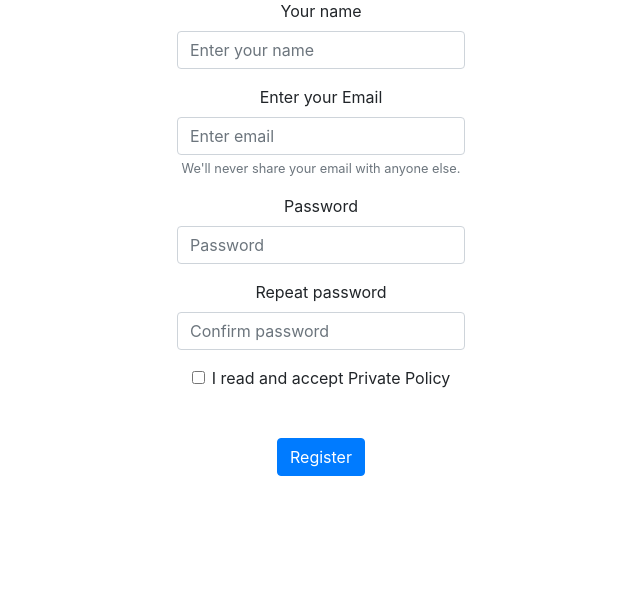
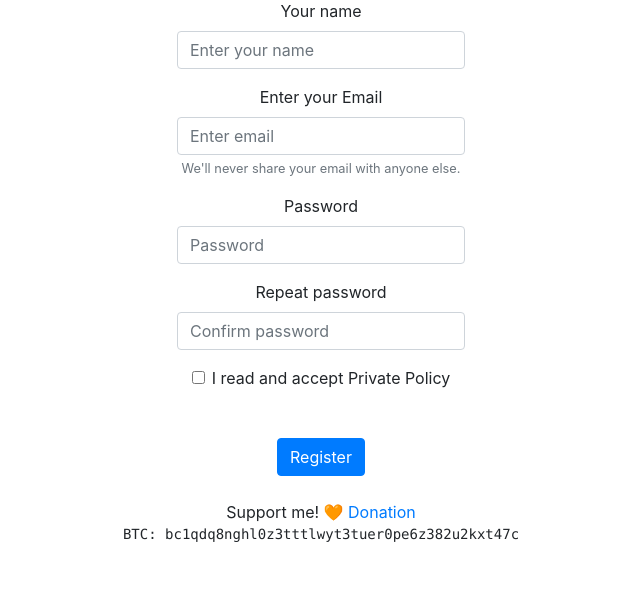
Before and after one commit to infnetdanpro/learn_cards, a Flask app: page /auth/register in a window 1280 px wide. Shown: the part 118-724 px from the top of the page, without its empty margins (319-959 px from the left). Run offline with Flask 2, Linux system fonts and the light colour scheme; some libraries are stand-ins or nearby versions.

Commit message:
Support links

```diff
--- a/main_app/templates/main/layout.html
+++ b/main_app/templates/main/layout.html
@@ -58,6 +58,12 @@
 
   {% block content %}{% endblock %}
 
+    <br>
+    <center>
+      Support me! 🧡 <a href="https://www.donationalerts.com/r/infnetdanpro">Donation</a><br>
+       <pre>BTC: bc1qdq8nghl0z3tttlwyt3tuer0pe6z382u2kxt47c</pre>
+    </center>
+
     <!-- Optional JavaScript -->
     <!-- jQuery first, then Popper.js, then Bootstrap JS -->
     <script src="https://cdnjs.cloudflare.com/ajax/libs/popper.js/1.12.9/umd/popper.min.js" integrity="sha384-ApNbgh9B+Y1QKtv3Rn7W3mgPxhU9K/ScQsAP7hUibX39j7fakFPskvXusvfa0b4Q" crossorigin="anonymous"></script>
```
